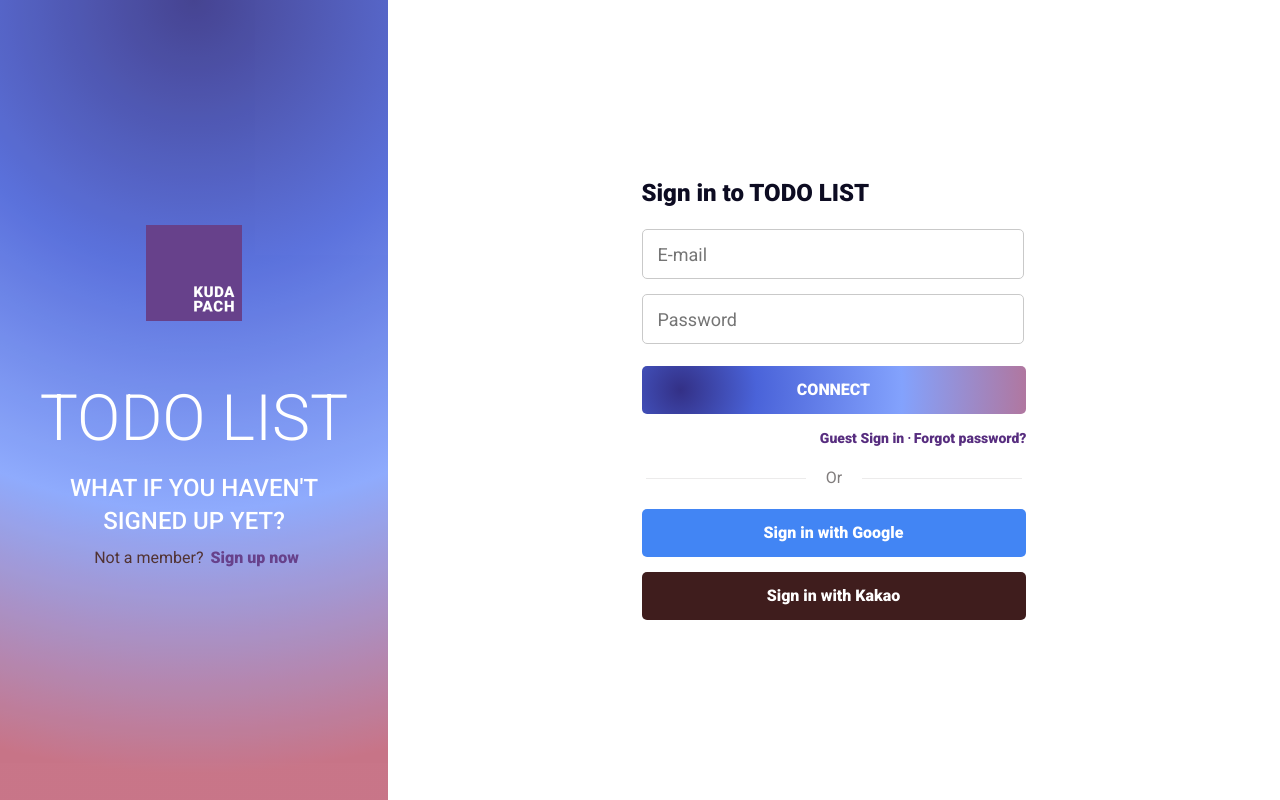
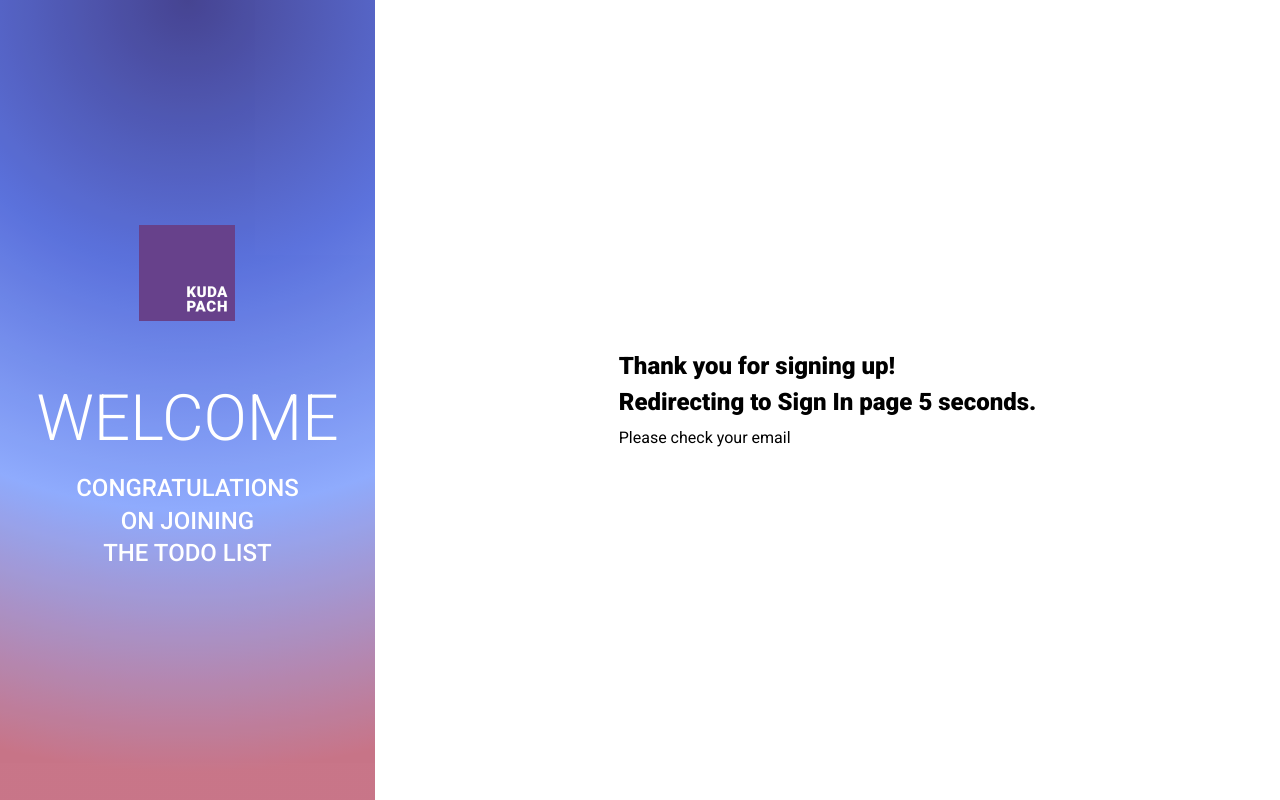
Before and after one commit to codestates/KUDAPACH_TODOLIST-client, a React (Create React App) app: page /loadingSignup in a window 1280 px wide. Before the commit this address led to /Signin. Built offline with nearby package versions, Linux system fonts and the light colour scheme.

Commit message:
[task10] Add LoadingSignup.js & css
LoadingSignup 창에대한 구축 및 CSS 완료

```diff
--- a/src/App.js
+++ b/src/App.js
@@ -5,6 +5,7 @@ import './App.css';
 import Signin from './pages/Signin';
 import Signup from './pages/Signup';
 import MyTodo from './pages/MyTodo';
+import LoadingSignup from './pages/LoadingSignup';
 
 class App extends React.Component {
   constructor(props) {
@@ -20,7 +21,8 @@ class App extends React.Component {
     return (
       <div>
         <Switch>
-          <Route path="/Signin" render={() => <Signin />} />
+          <Route path="/signin" render={() => <Signin />} />
+          <Route path="/loadingSignup" render={() => <LoadingSignup />} />
           <Route exact path="/signup" render={() => <Signup />} />
           <Route path="/mytodo" render={() => <MyTodo />} />
           <Route
@@ -29,7 +31,7 @@ class App extends React.Component {
               if (isSignin) {
                 return <Redirect to="/mytodo" />;
               }
-              return <Redirect to="/Signin" />;
+              return <Redirect to="/signin" />;
             }}
           />
         </Switch>
--- a/src/css/LoadingSignup.css
+++ b/src/css/LoadingSignup.css
@@ -0,0 +1,14 @@
+#firstBoldLine {
+  margin-top: 0;
+}
+
+.boldLine {
+  margin-top: 9px;
+  font-size: 24px;
+  font-weight: 900;
+}
+
+.notBoldLine {
+  margin-top: 12px;
+  font-size: 16px;
+}
--- a/src/pages/LoadingSignup.js
+++ b/src/pages/LoadingSignup.js
@@ -0,0 +1,40 @@
+import React from 'react';
+import '../css/LoadingSignup.css';
+import { withRouter, Link } from 'react-router-dom';
+
+class LoadingSignup extends React.Component {
+  render() {
+    return (
+      <div className="allLoginPage">
+        <div className="leftSide">
+          <div className="leftMiddle">
+            <Link to="/Signin">
+              <div className="logo" />
+            </Link>
+            <div className="comment">
+              <div className="mainName">WELCOME</div>
+              <div className="mainText">
+                <div>CONGRATULATIONS</div>
+                <div>ON JOINING</div>
+                <div>THE TODO LIST</div>
+              </div>
+            </div>
+          </div>
+        </div>
+        <div className="rightSide">
+          <div className="rightLoadingWrapper">
+            <div id="firstBoldLine" className="boldLine">
+              Thank you for signing up!
+            </div>
+            <div className="boldLine">
+              Redirecting to Sign In page 5 seconds.
+            </div>
+            <div className="notBoldLine">Please check your email</div>
+          </div>
+        </div>
+      </div>
+    );
+  }
+}
+
+export default withRouter(LoadingSignup);
```
